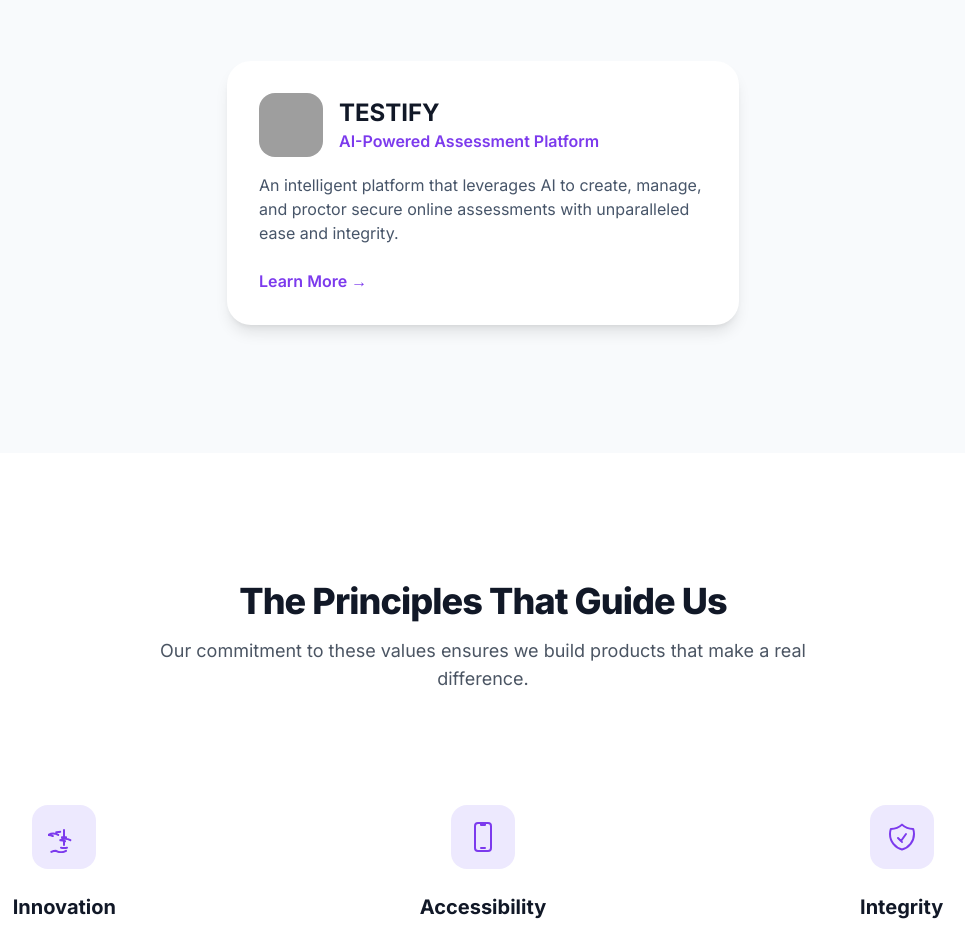
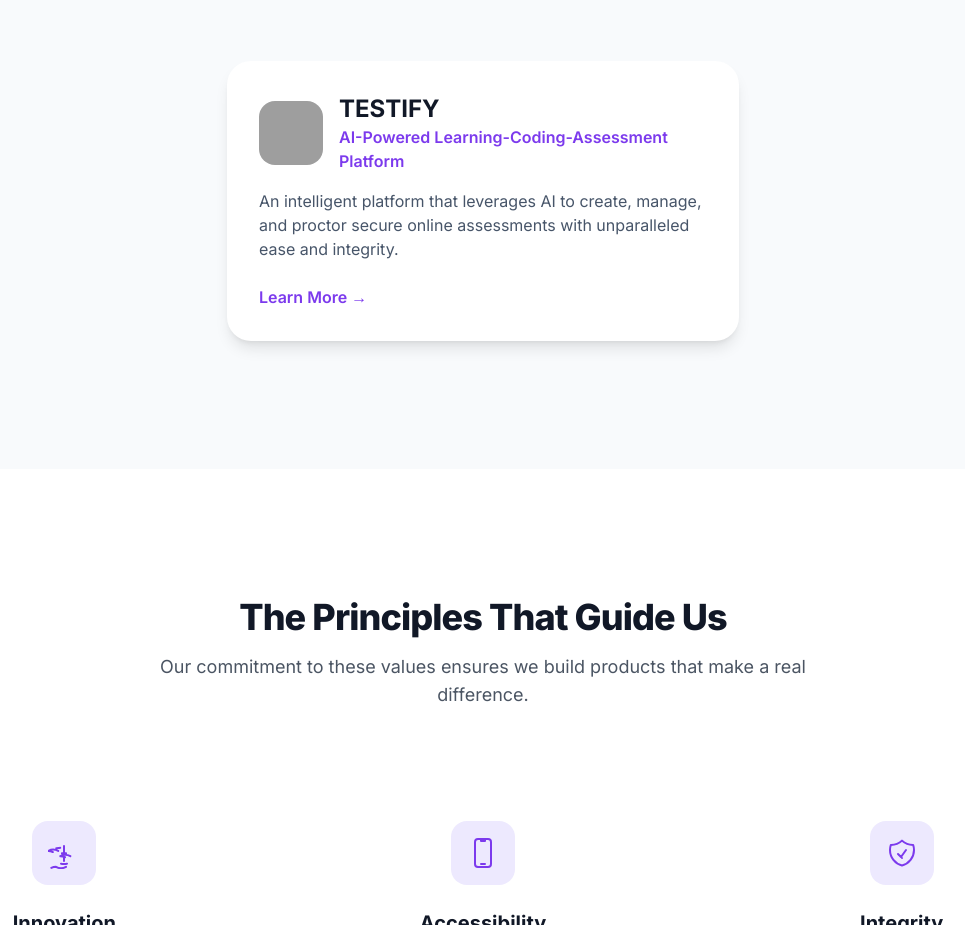
Before and after one commit to midhun87/EduDevelopers, a plain HTML site: page index.html in a window 1280 px wide. Shown: the part 880-1805 px from the top of the page, without its empty margins (157-1122 px from the left). Drawn offline with nearby package versions, Linux system fonts and the light colour scheme; grey boxes are pictures that could not be loaded.

Commit message:
Update index.html

```diff
--- a/index.html
+++ b/index.html
@@ -170,7 +170,7 @@
                                 <img class="h-16 w-16 rounded-2xl" src="https://res.cloudinary.com/dpz44zf0z/image/upload/v1756037774/Gemini_Generated_Image_eu0ib0eu0ib0eu0i_z0amjh.png" alt="TESTIFY Logo">
                                 <div>
                                     <h3 class="text-2xl font-bold text-gray-900">TESTIFY</h3>
-                                    <p class="text-violet-600 font-semibold">AI-Powered Assessment Platform</p>
+                                    <p class="text-violet-600 font-semibold">AI-Powered Learning-Coding-Assessment Platform</p>
                                 </div>
                             </div>
                             <p class="mt-4 text-slate-600">An intelligent platform that leverages AI to create, manage, and proctor secure online assessments with unparalleled ease and integrity.</p>
```
